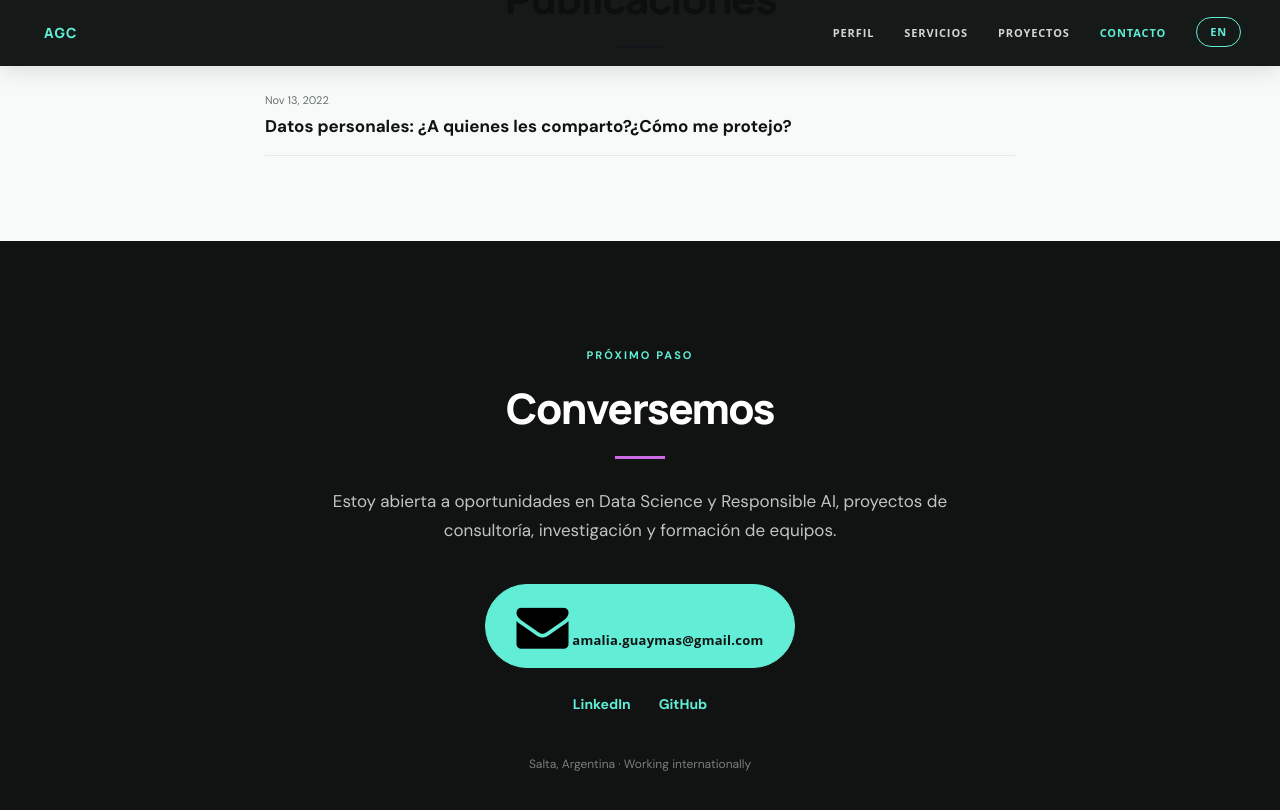
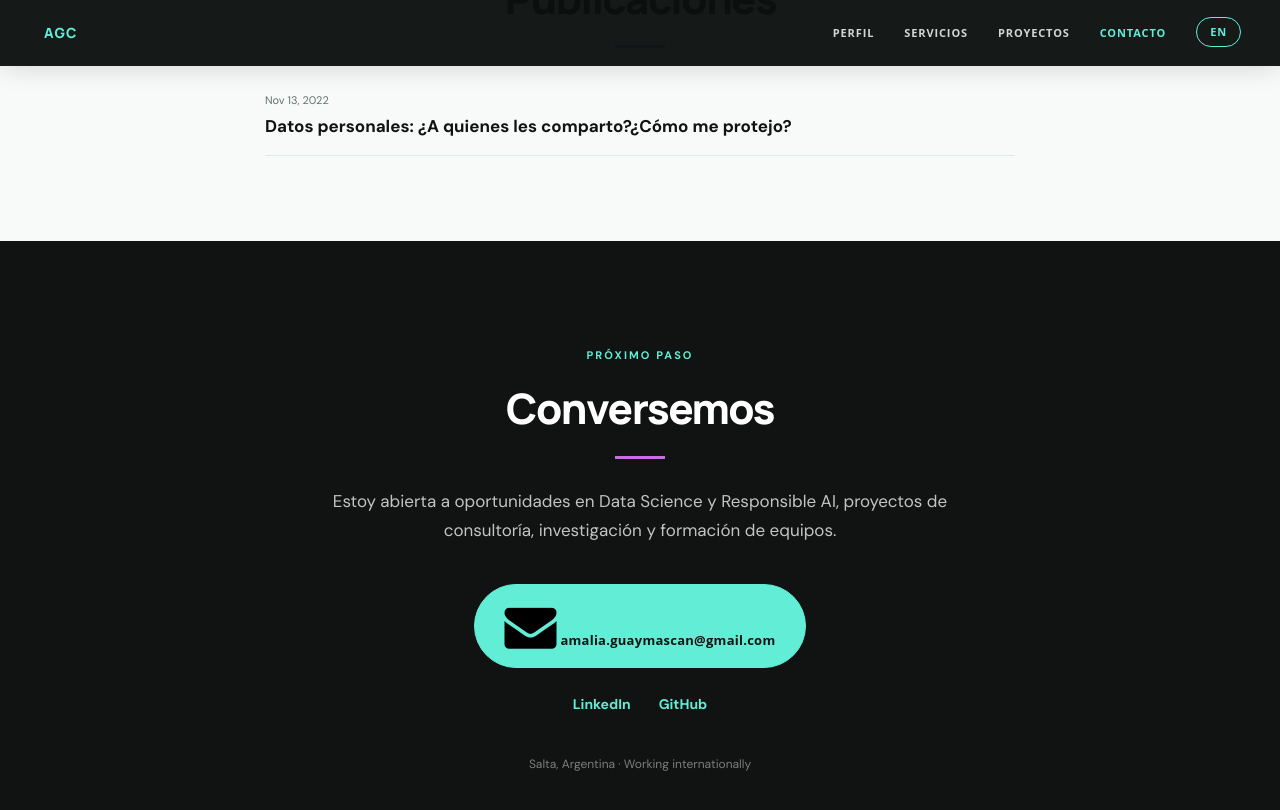
Before and after one commit to AmaliaGuaymasCanavire/amaliaguaymascanavire.github.io, a Jekyll site: the page built from index.html, in a window 1280 px wide and 900 px high, scrolled down 4070 px. Shown: the top 810 px of the window. Built offline with Jekyll 4.4.1, drawn with Linux system fonts in a browser that asks for light colours.

Commit message:
Update contact email address

```diff
--- a/_config.yml
+++ b/_config.yml
@@ -1,6 +1,6 @@
 # Site settings
 title: Amalia Guaymás Canavire | Data Science & Responsible AI
-email: amalia.guaymas@gmail.com
+email: amalia.guaymascan@gmail.com
 description: >-
   Data Science, Responsible AI and Technology Consulting. Data and AI for people-centered decisions, responsible innovation and social impact.
 baseurl: ""
```
